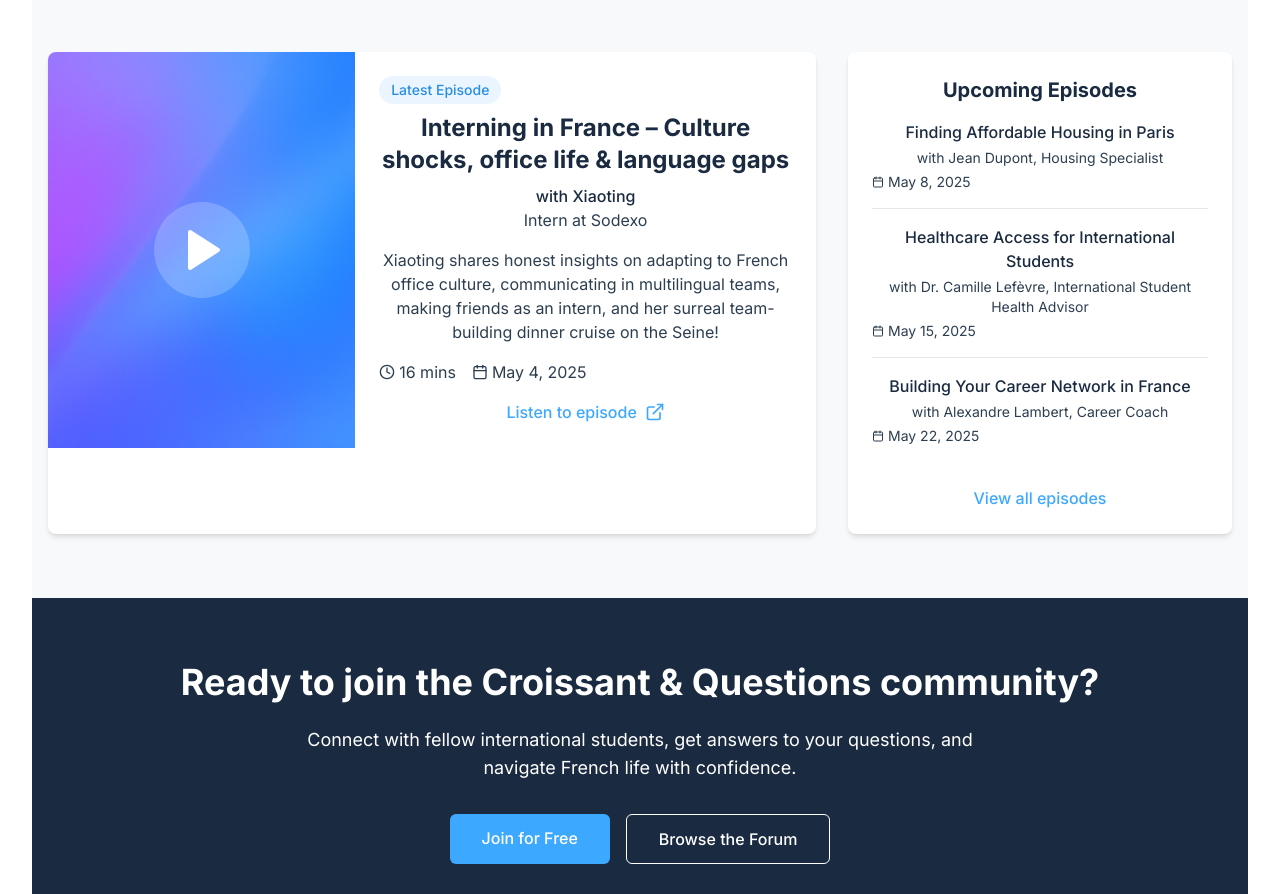
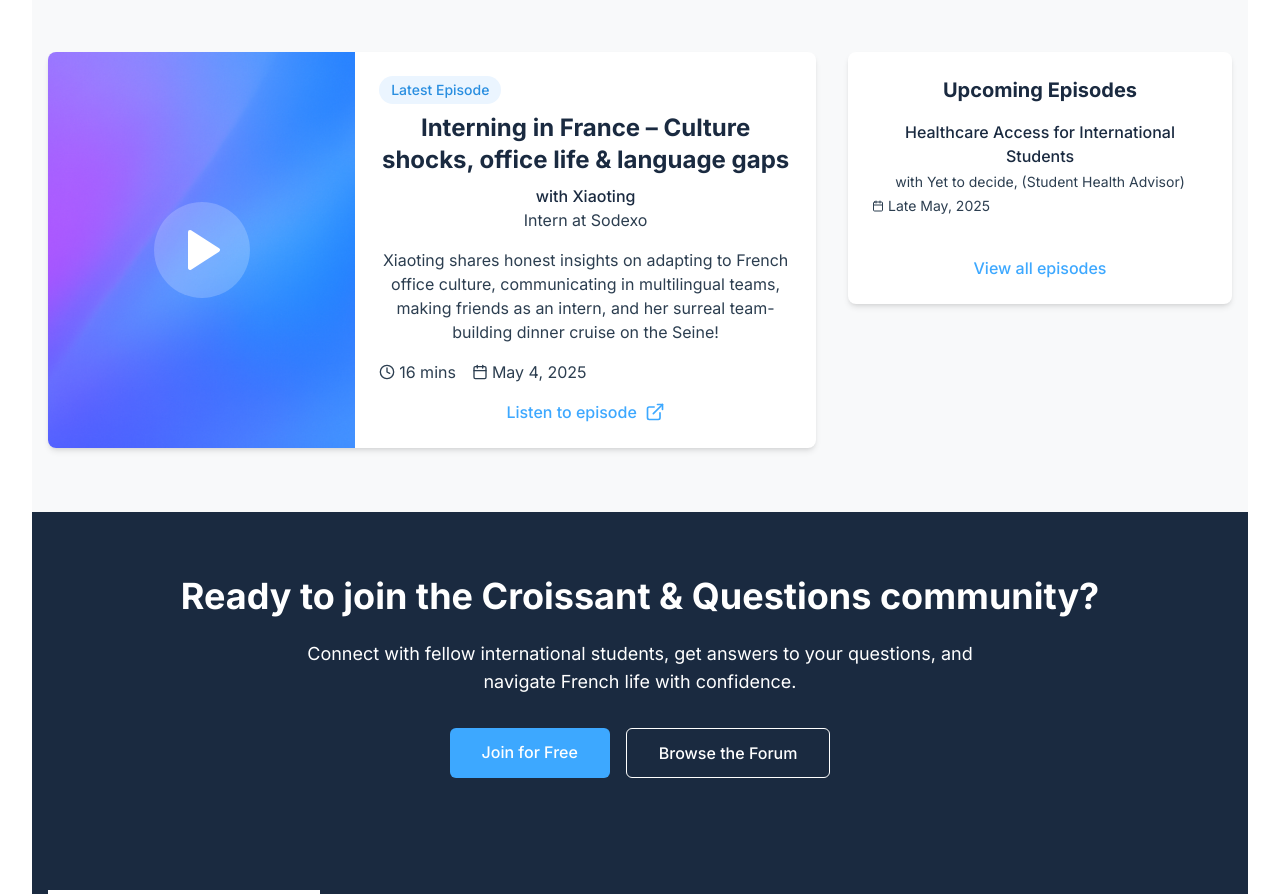
Before and after one commit to thekompalli/candq, a React (Vite) app: page / in a window 1280 px wide. Shown: the part 2280-3174 px from the top of the page. Built offline with nearby package versions, Linux system fonts and the light colour scheme.

Commit message:
Update PodcastPreview.tsx

```diff
--- a/src/components/PodcastPreview.tsx
+++ b/src/components/PodcastPreview.tsx
@@ -16,25 +16,11 @@ const PodcastPreview = () => {
 
   const upcomingEpisodes = [
     {
-      id: "ep44",
-      title: "Finding Affordable Housing in Paris",
-      guest: "Jean Dupont",
-      role: "Housing Specialist",
-      date: "May 8, 2025"
-    },
-    {
       id: "ep45",
       title: "Healthcare Access for International Students",
-      guest: "Dr. Camille Lefèvre",
-      role: "International Student Health Advisor",
-      date: "May 15, 2025"
-    },
-    {
-      id: "ep46",
-      title: "Building Your Career Network in France",
-      guest: "Alexandre Lambert",
-      role: "Career Coach",
-      date: "May 22, 2025"
+      guest: "Yet to decide",
+      role: "(Student Health Advisor)",
+      date: "Late May, 2025"
     }
   ];
 
```
